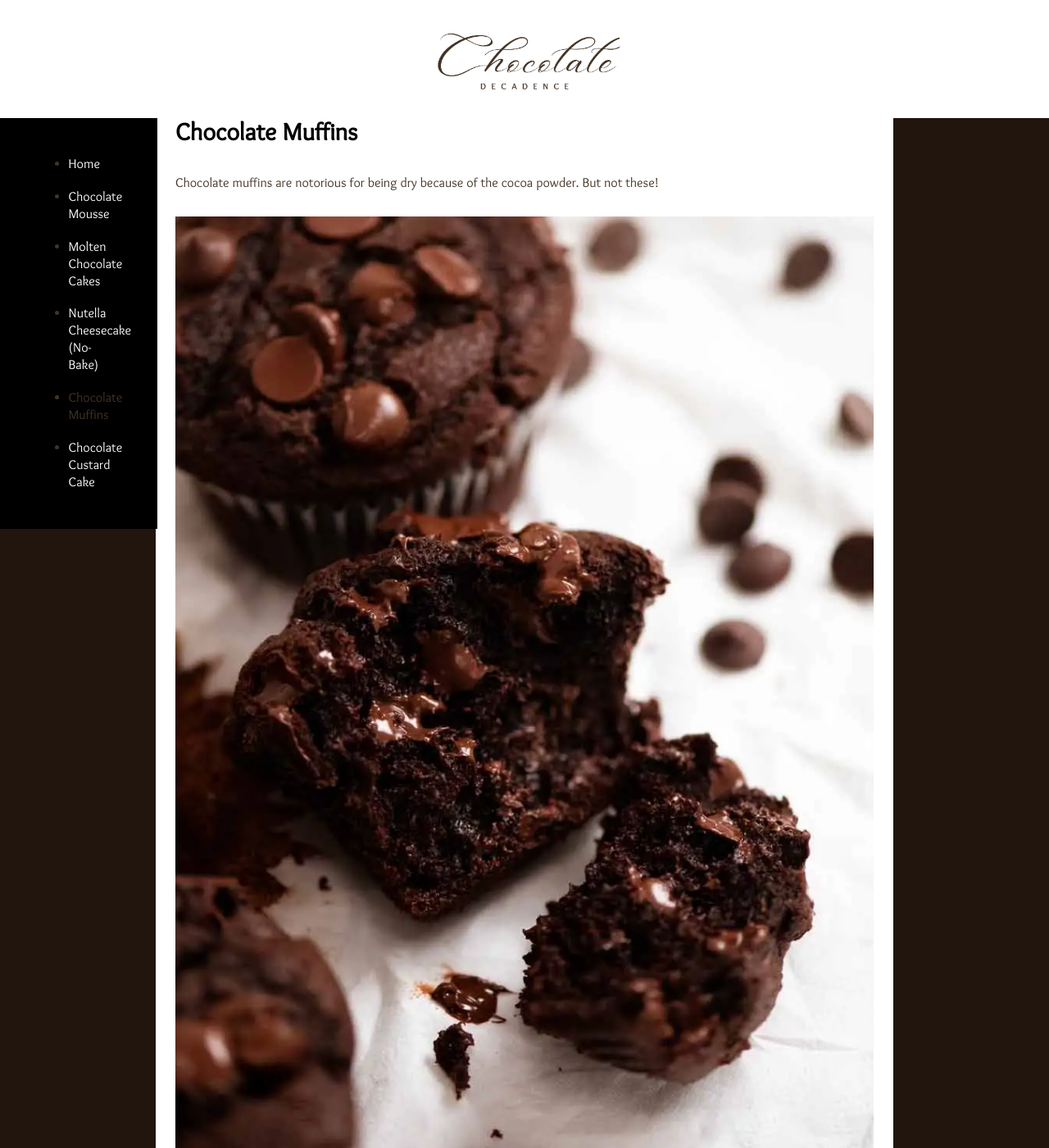
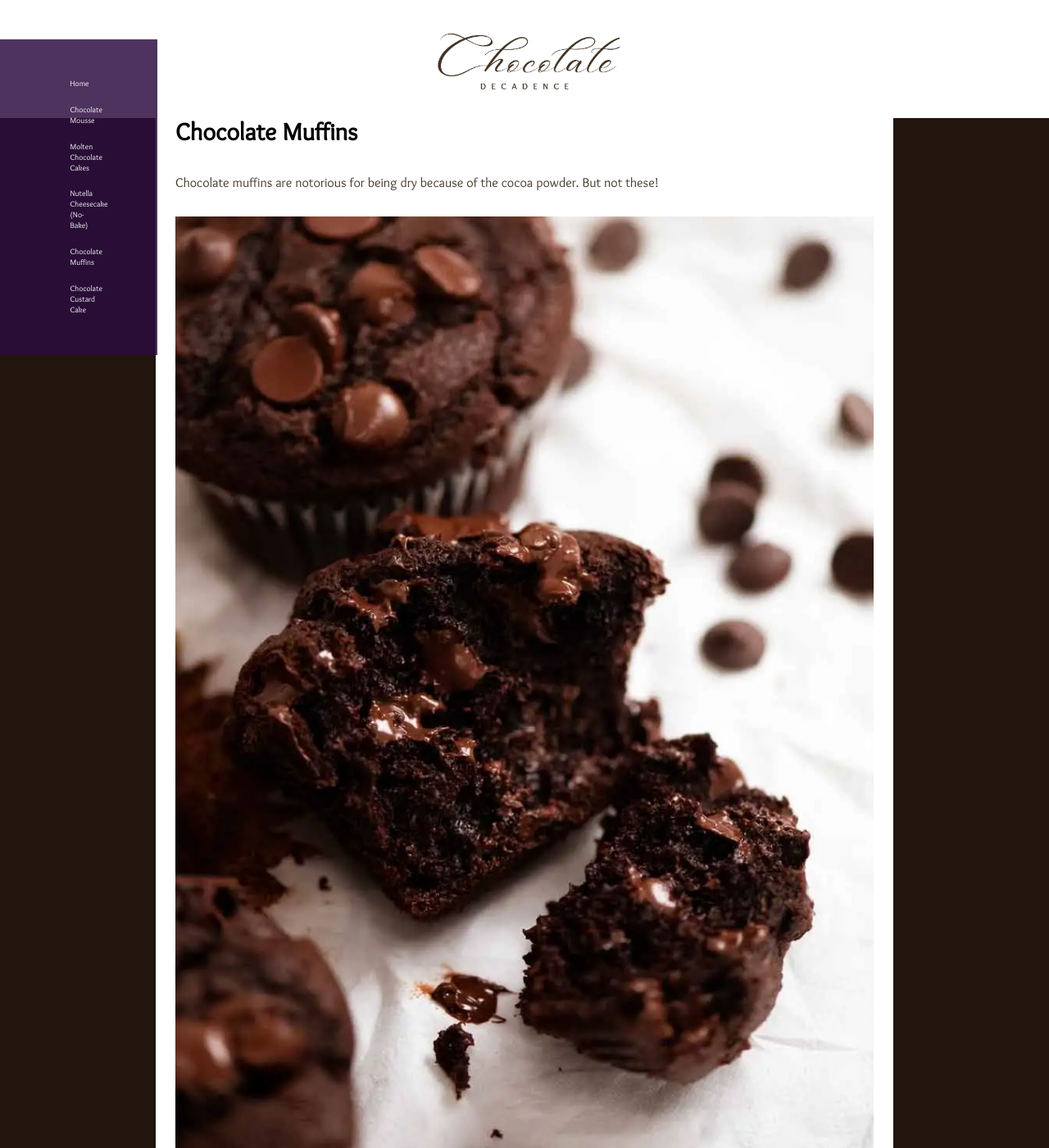
Before and after one commit to nicoleanncarter/recipes, a Jekyll site: the page built from _recipes/recipe2.md, in a window 1280 px wide and 1400 px high. Shown: the whole window at 82% size. Built offline with Jekyll 4.4.1, drawn with Linux system fonts in a browser that asks for light colours.

Commit message:
Update recipes.css

```diff
--- a/styles/recipes.css
+++ b/styles/recipes.css
@@ -139,13 +139,6 @@ footer {
   margin-top: -30px;
 }
 
-@media (max-width:700px);
-nav {
-  margin: 0;
-  position: static;
-  width: 100%;
-}
-
 .video-box {
   width: 100%;
   max-width: 900px;
@@ -176,20 +169,55 @@ padding: 2em;
   }
 
   nav {
-    background-color: black;
+    background-color: rgba(43, 13, 64, 0.84);
     display: block;
     width: 15%;
-    padding: 0.5em;
+    padding: 10px;
     margin: 0;
     min-width: 120px;
     position:fixed;
-    top:9em;
+    top:3em;
     left:0;
+    z-index: 12;
+  }
 
   nav ul {
     list-style: none;
   }
 
   nav ul li {
-  font-size: 6px;
+  font-size: .6rem;
   }
+
+.recipehere {
+  color:white;
+  }
+
+    @media screen and (max-width: 700px) {
+
+      nav {
+      margin:0;
+      position: static;
+      width:100%;
+      }
+
+      nav ul {
+      font-size:1rem;
+      }
+
+        main {
+        width: 100%;
+        }
+
+        body {
+        background-color: white;
+        padding-top: 5em;
+      }
+
+
+      p:has(img) {
+        float:none;
+        width:100%;
+        padding: 10px;
+  margin-left: 0;
+      }
```
